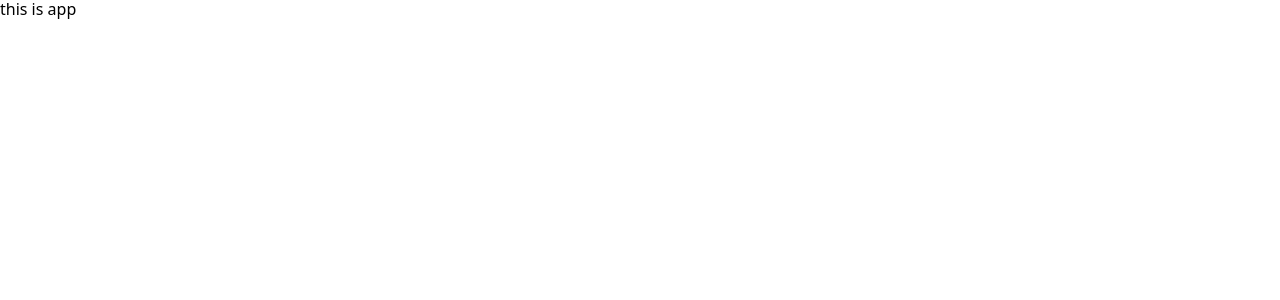
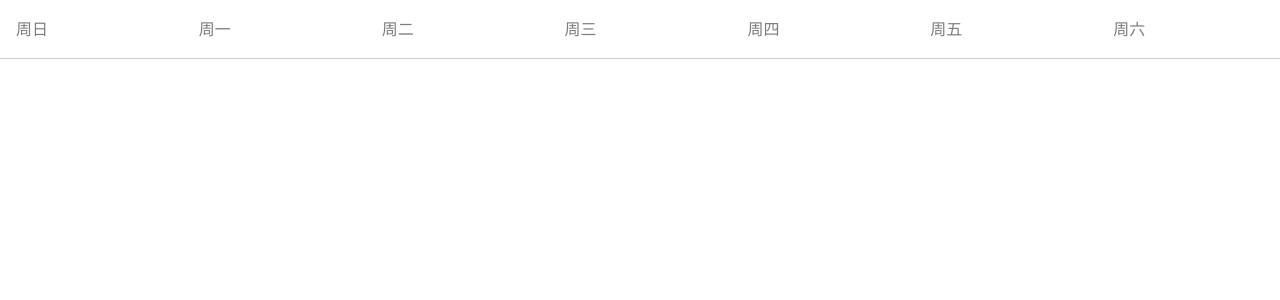
Before and after one commit to 518luck/react-calendar-component, a React (Vite) app: page / in a window 1280 px wide. Shown: the top 300 px of the page. Built offline with nearby package versions, Linux system fonts and the light colour scheme.

Commit message:
feat:日期界面

```diff
--- a/package.json
+++ b/package.json
@@ -11,6 +11,7 @@
   },
   "dependencies": {
     "ahooks": "^3.9.0",
+    "dayjs": "^1.11.13",
     "modern-normalize": "^3.0.1",
     "react": "^19.1.0",
     "react-dom": "^19.1.0",
--- a/src/App.tsx
+++ b/src/App.tsx
@@ -1,4 +1,6 @@
+import Calendar from '@/components/Calendar'
+import dayjs from 'dayjs'
 function App() {
-  return <div>this is app</div>
+  return <Calendar value={dayjs('2023-11-08')} />
 }
 export default App
--- /dev/null
+++ b/src/components/Calendar/MonthCalendar.tsx
@@ -0,0 +1,39 @@
+import type { Dayjs } from 'dayjs'
+import styles from './index.module.scss'
+import type { MonthCalendarProps } from './type.d'
+
+const getAllDays = (date: Dayjs) => {
+  const daysInMonth = date.daysInMonth()
+  const startDate = date.startOf('month')
+  const day = startDate.day()
+
+  const daysInfo = new Array(6 * 7)
+
+  for (let i = 0; i < day; i++) {
+    daysInfo[i] = {
+      date: startDate.subtract(day - i, 'day').format('YYYY-MM-DD'),
+    }
+  }
+
+  debugger
+}
+
+const MonthCalendar = (props: MonthCalendarProps) => {
+  const weekList = ['周日', '周一', '周二', '周三', '周四', '周五', '周六']
+
+  const allDays = getAllDays(props.value)
+
+  return (
+    <div className={styles.calendarMonth}>
+      <div className={styles.weekList}>
+        {weekList.map((week) => (
+          <div className={styles.listItem} key={week}>
+            {week}
+          </div>
+        ))}
+      </div>
+    </div>
+  )
+}
+
+export default MonthCalendar
--- /dev/null
+++ b/src/components/Calendar/index.module.scss
@@ -0,0 +1,21 @@
+.calendar {
+  width: 100%;
+
+}
+
+.calendarMonth {
+  .weekList {
+    display: flex;
+    padding: 0;
+    width: 100%;
+    box-sizing: border-box;
+    border-bottom: 1px solid #ccc;
+
+    .listItem {
+      padding: 20px 16px;
+      text-align: left;
+      color: #7d7d7d;
+      flex: 1;
+    }
+  }
+}
--- /dev/null
+++ b/src/components/Calendar/index.tsx
@@ -0,0 +1,12 @@
+import MonthCalendar from './MonthCalendar'
+import type { CalendarProps } from './type.d'
+import styles from './index.module.scss'
+
+const Calendar = (props: CalendarProps) => {
+  return (
+    <div className={styles.calendar}>
+      <MonthCalendar {...props} />
+    </div>
+  )
+}
+export default Calendar
```
Also changed, not shown: src/components/Calendar/type.d.ts (added, +8 -0 lines), 1 other file (tests, documents, lock files or other folders).
